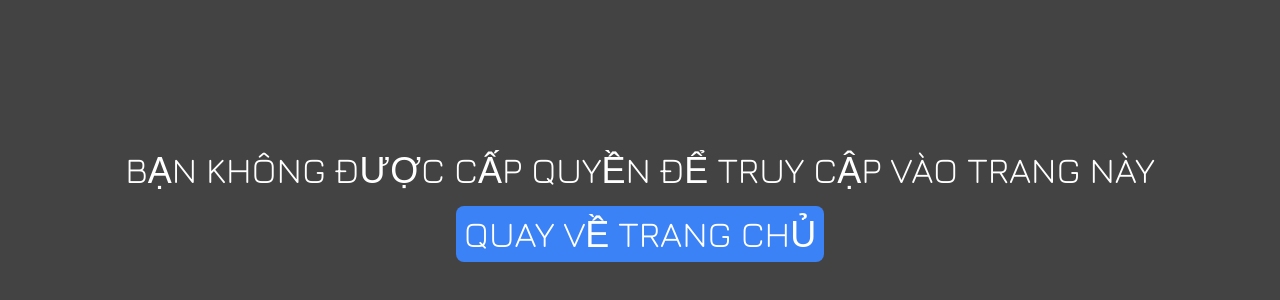
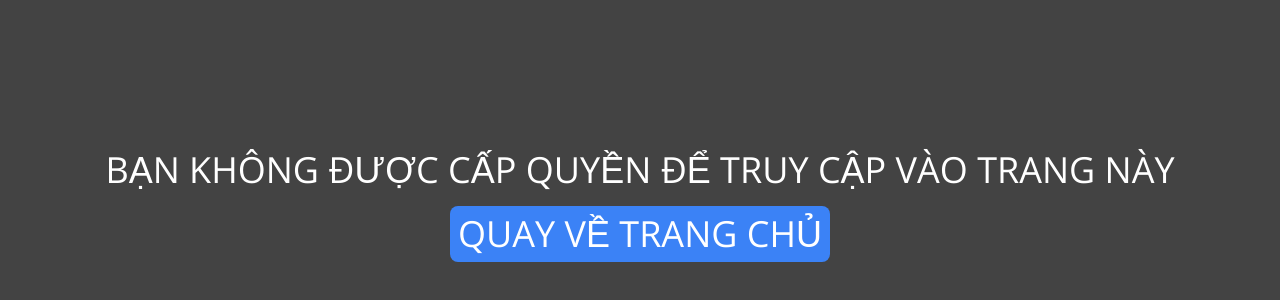
Before and after one commit to LHK190904/NET1814-SWP391-Jewelry-Production-Order-System-Group-1, a React (Vite) app: page /unauthorized in a window 1280 px wide. Shown: the part 194-494 px from the top of the page. Built offline with nearby package versions, Linux system fonts and the light colour scheme; no server answers; sample sign-in values are in the browser's storage.

Commit message:
add new font, update sale page

```diff
--- a/index.html
+++ b/index.html
@@ -4,7 +4,14 @@
     <meta charset="UTF-8" />
     <meta name="viewport" content="width=device-width, initial-scale=1.0" />
     <title>Jewelry Production</title>
-
+    <!-- Open Sans -->
+    <link rel="preconnect" href="https://fonts.googleapis.com" />
+    <link rel="preconnect" href="https://fonts.gstatic.com" crossorigin />
+    <link
+      href="https://fonts.googleapis.com/css2?family=Open+Sans:ital,wght@0,300..800;1,300..800&family=Work+Sans:ital,wght@0,100..900;1,100..900&display=swap"
+      rel="stylesheet"
+    />
+    <!-- Jural -->
     <link rel="preconnect" href="https://fonts.googleapis.com" />
     <link rel="preconnect" href="https://fonts.gstatic.com" crossorigin />
     <link
--- a/src/App.css
+++ b/src/App.css
@@ -4,7 +4,7 @@
 
 @layer base {
   * {
-    font-family: "Jura", sans-serif;
+    font-family: "Open Sans","Jura", sans-serif;
     font-optical-sizing: auto;
   }
   html,
--- a/src/components/logoutButton/index.jsx
+++ b/src/components/logoutButton/index.jsx
@@ -11,7 +11,7 @@ function LogoutButton() {
 
   return (
     <button
-      className="bg-red-500 text-black text-xl rounded-lg p-1"
+      className=" bg-red-500 text-black text-xl rounded-md p-1"
       onClick={handleLogout}
     >
       ĐĂNG XUẤT
--- a/src/pages/cart/request/index.jsx
+++ b/src/pages/cart/request/index.jsx
@@ -103,19 +103,6 @@ function CartRequest() {
     }
   };
 
-  // const handleDeny = async (reqID) => {
-  //   try {
-  //     await axiosInstance.put(`requests/denyQuotationFromCustomer/${reqID}`);
-  //     setRequests((prevRequest) =>
-  //       prevRequest.map((req) =>
-  //         req.id === reqID ? { ...req, status: "Denied" } : req
-  //       )
-  //     );
-  //   } catch (error) {
-  //     console.error(error);
-  //   }
-  // };
-
   const handleDeny = (reqID) => {
     setSelectedReqID(reqID);
     setIsDenyModalOpen(true);
@@ -123,10 +110,16 @@ function CartRequest() {
 
   const handleConfirmDeny = async () => {
     try {
-      const response = await axiosInstance.put(
-        `requests/denyQuotationFromCustomer/${selectedReqID}?deniedReason=${deniedReason}`
+      const respone = await axiosInstance.put(
+        `requests/denyQuotationFromCustomer/${selectedReqID}`,
+        deniedReason,
+        {
+          headers: {
+            "Content-Type": "text/plain",
+          },
+        }
       );
-      console.log("Denied:", response);
+      console.log(respone);
       setRequests((prevRequest) =>
         prevRequest.map((req) =>
           req.id === selectedReqID ? { ...req, status: "Denied" } : req
--- a/src/pages/saler/process_requests/index.jsx
+++ b/src/pages/saler/process_requests/index.jsx
@@ -37,6 +37,7 @@ function ProcessRequests() {
     if (saler && saler.id) {
       try {
         const response = await axiosInstance.get(`/requests/sales/${saler.id}`);
+        console.log(response);
         setRequests(response.data.result);
       } catch (error) {
         console.error("Không thể lấy yêu cầu:", error);
@@ -217,7 +218,7 @@ function ProcessRequests() {
       key: "action",
       render: (_, record) => (
         <Space size="middle">
-          {record.status === "Processing" || record.status === "Denied" ? (
+          {record.status === "Processing" ? (
             <Button type="primary" onClick={() => handleShowModal(record)}>
               Lấy giá
             </Button>
@@ -299,6 +300,11 @@ function ProcessRequests() {
         <p className="text-lg font-semibold mb-10">
           Mã yêu cầu: {selectedRecord.id}
         </p>
+        {selectedRecord.deniedReason !== null && (
+          <p className="p-4 border border-red-500 bg-red-100 text-red-700 rounded-md mb-5">
+            <span className="font-extrabold">Lí do từ chối:</span> {selectedRecord.deniedReason}
+          </p>
+        )}
         <Form form={formData}>
           <div className="flex flex-row gap-4">
             <div className="flex flex-col flex-wrap w-1/2">
@@ -346,6 +352,7 @@ function ProcessRequests() {
           </Button>,
         ]}
       >
+        {}
         <p className="text-lg font-semibold mb-10">
           Mã yêu cầu: {selectedRecord.id}
         </p>
```
